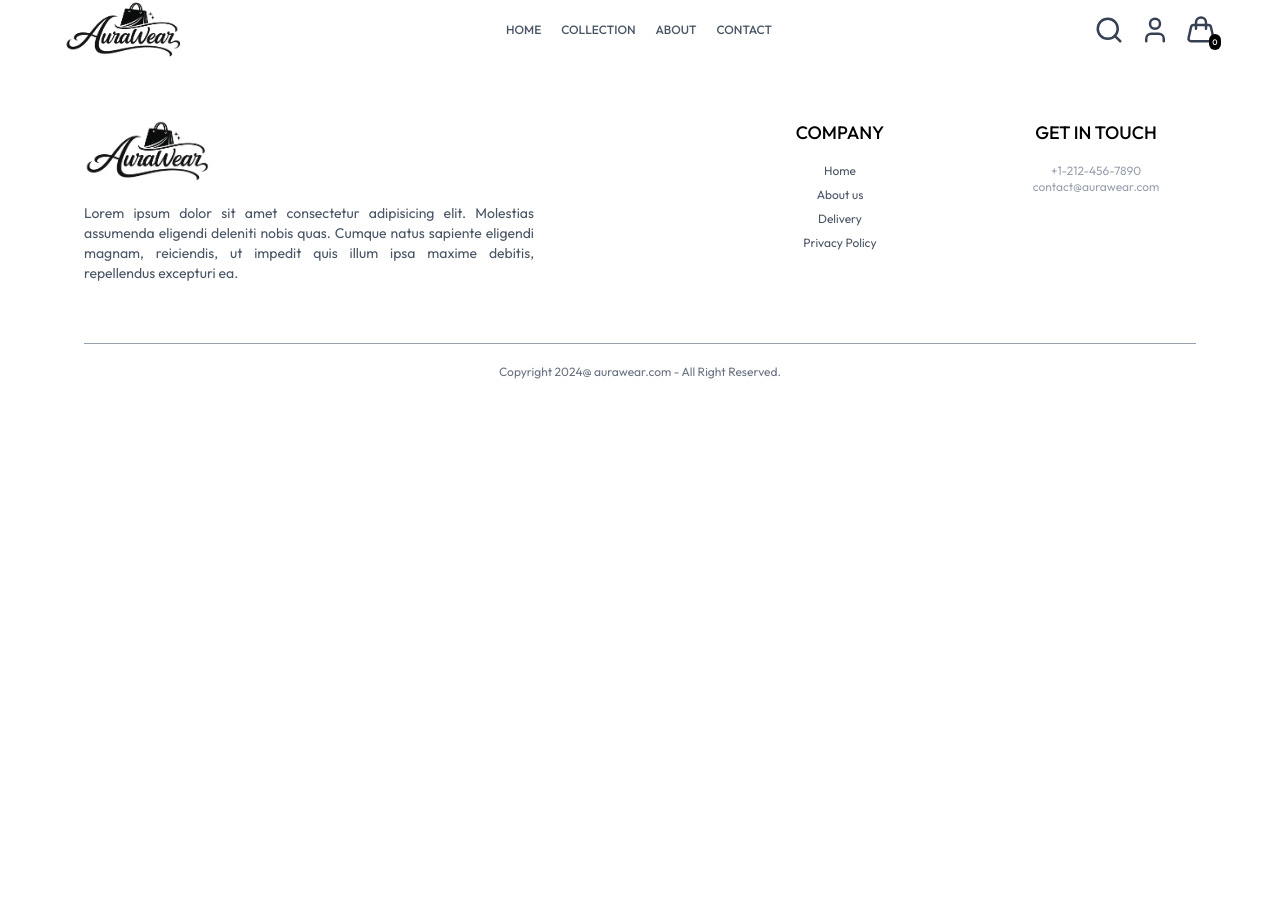
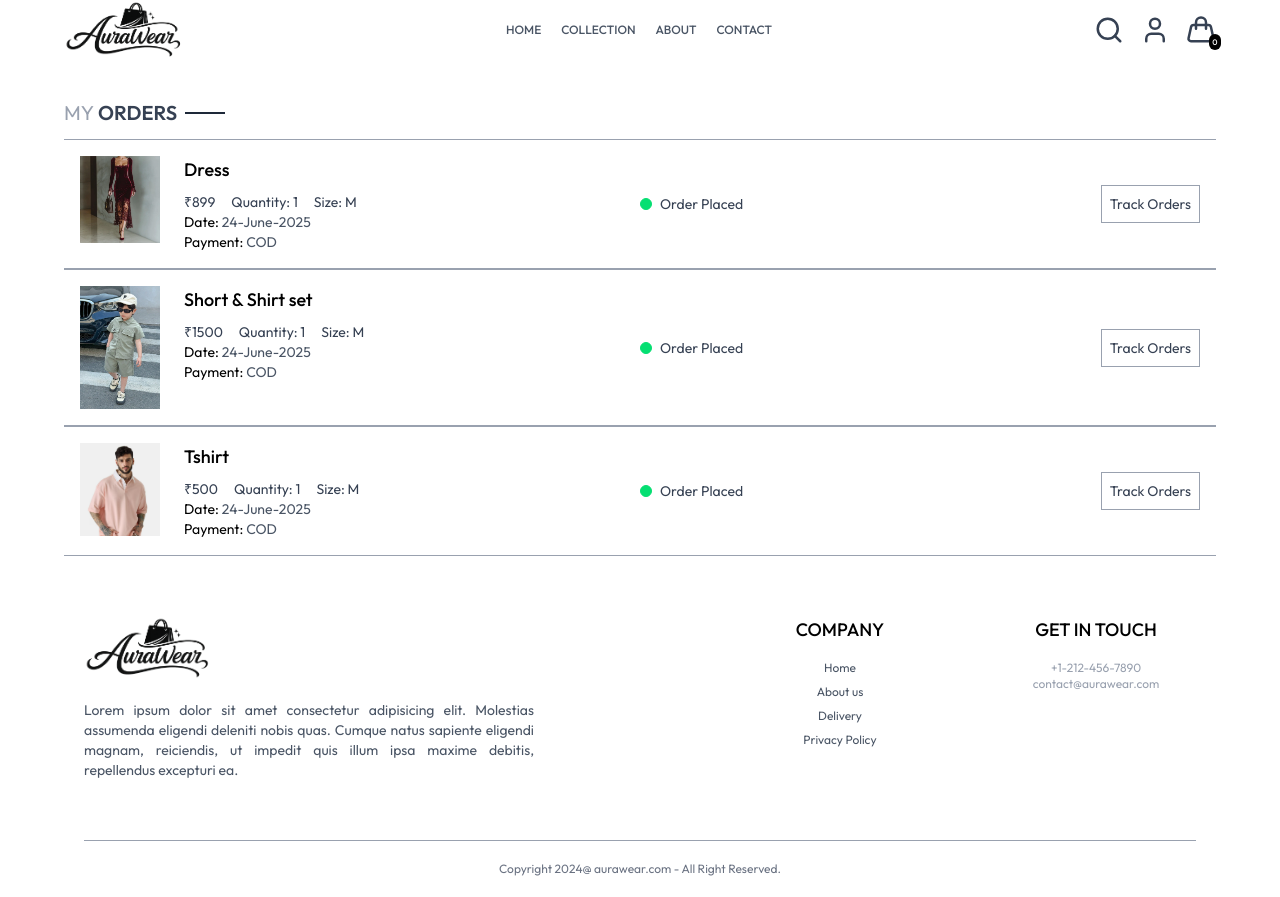
Before and after one commit to AbiyaLS/AuraWear-Ecommerce-app, a React (Vite) app in the folder frontend/: page /orders in a window 1280 px wide. Before the commit the page ends 800 px from the top, so only its background shows below. Built offline with nearby package versions, Linux system fonts and the light colour scheme; a web font is replaced by a local one.

Commit message:
Orders page Ui completed

```diff
--- a/frontend/src/pages/Orders.jsx
+++ b/frontend/src/pages/Orders.jsx
@@ -1,8 +1,46 @@
-import React from 'react'
+import React, { useContext } from 'react'
+import { ShopContext } from '../context/ShopContext'
+import Title from '../components/Title'
 
 export default function Orders() {
+  const { currency, products } = useContext(ShopContext)
   return (
-    <div>
+    <div className='mt-10'>
+      <div className='text-xl'>
+        <Title text1={"MY"} text2={"ORDERS"}/>
+      </div>
+      <div>
+        {
+          products.slice(1,4).map((item,index)=>(
+            <div key={index} className='border-t border-b flex flex-col md:flex-row md:items-center md:justify-between gap-4 p-4 border-gray-400'>
+              <div className='flex items-start gap-6'>
+                <img src={item.image[0]} alt="" className='w-16 sm:w-20'/>
+                <div className='flex-col gap-2'>
+                    <p className='text-md font-medium sm:text-lg mb-2'>
+                      {item.name}
+                    </p>
+                    <div className='flex gap-4 text-gray-700 text-sm items-center'>
+                      <p>{currency}{item.price}</p>
+                      <p>Quantity: 1</p>
+                      <p className=''>Size: M</p>
+                    </div>
+                    <p className='text-sm'>Date: <span className='text-sm text-gray-600'>24-June-2025</span></p>
+                    <p className='text-sm'>Payment: <span className='text-sm text-gray-600'>COD</span></p>
+                  </div>
+              </div>
+              {/* ----------middle -------- */}
+              <div className='md:w-1/2 flex justify-between'>
+              <div className='flex items-center gap-2 '>
+                <p className='border border-green-400 bg-green-400 w-3 h-3 rounded-full'></p>
+                <p className='text-sm text-gray-700'>Order Placed</p>
+              </div>
+              <button className='text-sm text-gray-700 border border-gray-400 p-2'>Track Orders</button>
+              </div>
+
+            </div>
+          ))
+        }
+      </div>
 
     </div>
   )
```
